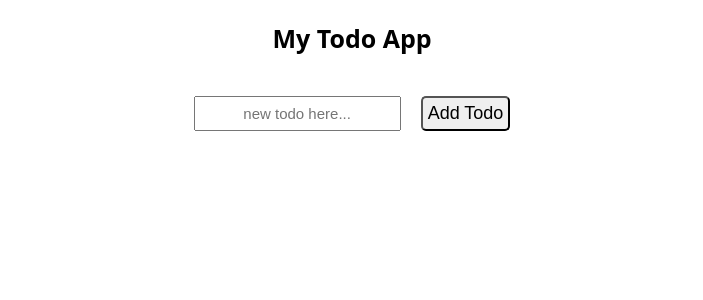
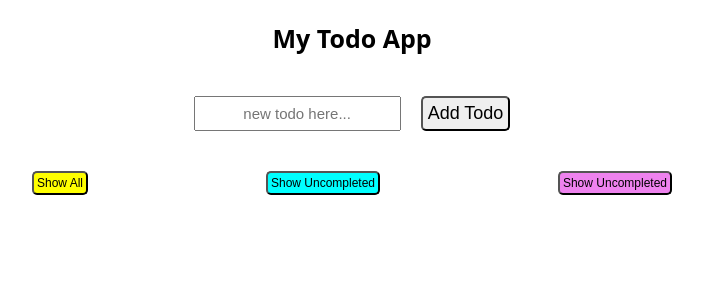
Before and after one commit to great-timofey/todo-app, a React (Create React App) app: page / in a window 1280 px wide. Shown: the top 300 px of the page, without its empty margins (288-991 px from the left). Built offline with nearby package versions, Linux system fonts and the light colour scheme.

Commit message:
preparing for filters implementation; fixed some styles

```diff
--- a/src/AC/index.js
+++ b/src/AC/index.js
@@ -20,3 +20,21 @@ export const toggleTodo = id => {
     id
   }
 };
+
+export const showAll = () => {
+  return {
+    type: 'SHOW_ALL'
+  }
+};
+
+export const showCompleted = () => {
+  return {
+    type: 'SHOW_COMPLETED'
+  }
+};
+
+export const showUncompleted = () => {
+  return {
+    type: 'SHOW_UNCOMPLETED'
+  }
+};
--- a/src/App.js
+++ b/src/App.js
@@ -2,6 +2,7 @@ import React, { Component } from 'react';
 import styled, { injectGlobal } from 'styled-components';
 import AddTodo from './components/AddTodo';
 import TodoList from './components/TodoList';
+import FiltersPanel from './components/FiltersPanel';
 
 injectGlobal`
   body {
@@ -26,6 +27,7 @@ export default class App extends Component {
         <AppHeader>My Todo App</AppHeader>
         <AddTodo />
         <TodoList />
+        <FiltersPanel />
       </AppContainer>
     );
   }
--- /dev/null
+++ b/src/components/FiltersPanel.js
@@ -0,0 +1,62 @@
+import React, { Component } from 'react';
+import styled, { css } from 'styled-components';
+import { connect } from 'react-redux';
+import { showAll, showUncompleted, showCompleted } from '../AC';
+
+const FiltersContainer = styled.div`
+  display: flex;
+  margin: 0 auto;
+  justify-content: space-between;
+  width: 50%;
+`;
+
+const GenericButton = styled.button`
+  font-size: 12px;
+  border-radius: 5px;
+  padding: 3px;
+  transition: 0.2s;
+  color: black;
+  &:hover {
+    cursor: pointer;
+    border: 1px solid black;
+    color: white;
+    background-color: black;
+    transition: 0.2s;
+  }
+`;
+
+const ShowAllButton = GenericButton.extend`
+  background-color: yellow;
+`;
+
+const ShowUncompletedButton = GenericButton.extend`
+  background-color: cyan;
+`;
+
+const ShowCompletedButton = GenericButton.extend`
+  background-color: violet;
+`;
+
+const FiltersPanel = ({ showAll, showUncompleted, showCompleted }) => {
+  return (
+    <FiltersContainer>
+      <ShowAllButton
+        onClick={showAll}
+      >
+        Show All
+      </ShowAllButton>
+      <ShowUncompletedButton
+        onClick={showUncompleted}
+      >
+        Show Uncompleted
+      </ShowUncompletedButton>
+      <ShowCompletedButton
+        onClick={showCompleted}
+      >
+        Show Uncompleted
+      </ShowCompletedButton>
+    </FiltersContainer>
+  )
+};
+
+export default connect(null, { showAll, showCompleted, showUncompleted }) (FiltersPanel);
--- a/src/components/Todo.js
+++ b/src/components/Todo.js
@@ -5,8 +5,7 @@ import { removeTodo, toggleTodo } from '../AC';
 
 const TodoContainer = styled.li.attrs({
   style: props => ({
-    background: props.active ? 'black' : 'white',
-    color: props.active ? 'white' : 'black'
+    textDecorationLine: props.active ? 'line-through' : 'none',
   })
 })`
   padding: 5px;
@@ -66,11 +65,9 @@ class Todo extends Component {
   }
 
   handleCheck = () => {
-    const { toggleTodo, id, todos } = this.props;
+    const { toggleTodo, id } = this.props;
     toggleTodo(id);
   }
 };
 
-export default connect((state) => ({
-  todos: state.todos
-}), { removeTodo, toggleTodo })(Todo);
+export default connect(null, { removeTodo, toggleTodo })(Todo);
--- a/src/components/TodoList.js
+++ b/src/components/TodoList.js
@@ -7,7 +7,7 @@ const List = styled.ul`
   list-style: none
   padding: 0
   width: 50%
-  margin: 0 auto
+  margin: 0 auto 20px
   font-size: 20px
 `;
 
--- /dev/null
+++ b/src/reducers/filters.js
@@ -0,0 +1,12 @@
+export default (state = [], action) => {
+  switch (action.type) {
+    case 'SHOW_UNCOMPLETED' :
+      return state.filter(item => !!item.completed);
+    case 'SHOW_COMPLETED' :
+      return state.filter(item => item.completed);
+    case 'SHOW_ALL' :
+      return state;
+    default:
+      return state;
+  }
+}
--- a/src/reducers/index.js
+++ b/src/reducers/index.js
@@ -1,6 +1,8 @@
 import { combineReducers } from 'redux';
 import todos from './todos';
+import filters from './filters';
 
 export default combineReducers({
-  todos
+  todos,
+  filters
 });
```
Also changed, not shown: src/components/Counter.js (deleted, +0 -27 lines).
